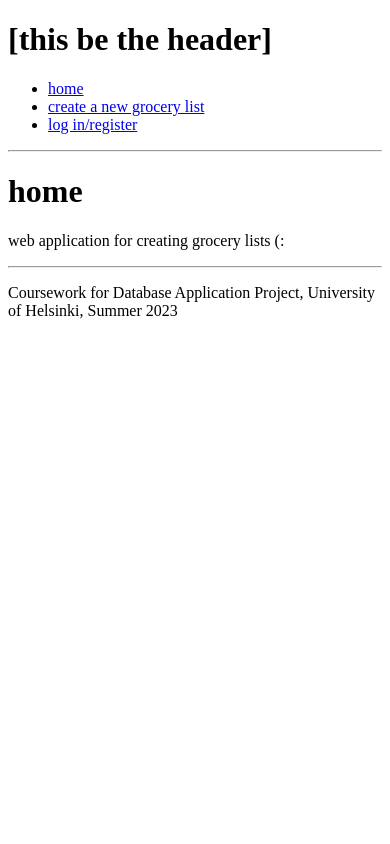
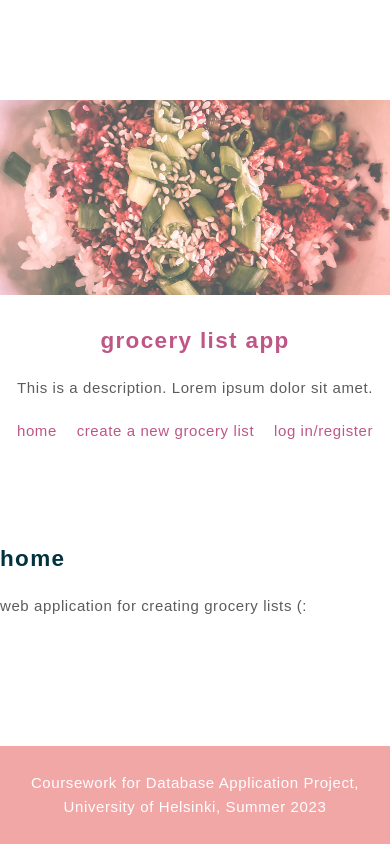
Before and after one commit to nuclearkittens/tsoha-grocery-list, a Flask app: page / in a window 390 px wide. Run offline with Flask 3, Linux system fonts and the light colour scheme; some libraries are stand-ins or nearby versions.

Commit message:
layout design

```diff
--- a/src/static/style.css
+++ b/src/static/style.css
@@ -0,0 +1,249 @@
+/* basic styling */
+
+body {
+    font-family: sans-serif;
+    font-size: 15px;
+    color: #5c5c5c;
+    background-color: #FFFFFF;
+    line-height: 160%;
+    word-wrap: break-word;
+    letter-spacing: 0.04em;
+    margin: 0;
+    padding: 0;
+    display: flex;
+    flex-direction: column;
+    align-items: center;
+    justify-content: center;
+}
+
+a {
+    color: #BF5687;
+    text-decoration: none;
+    -webkit-transition: all 0.3s;
+    -moz-transition: all 0.3s;
+    -ms-transition: all 0.3s;
+    -o-transition: all 0.3s;
+    transition: all 0.3s;
+}
+
+a:hover {
+    color: #37AEBF;
+    -webkit-transition: all 0.3s;
+    -moz-transition: all 0.3s;
+    -ms-transition: all 0.3s;
+    -o-transition: all 0.3s;
+    transition: all 0.3s;
+}
+
+h1,
+h2,
+h3,
+h4,
+h5,
+.title {
+    color: #013240;
+    letter-spacing: 0.06em;
+    line-height: 145%;
+    font-weight: bold;
+}
+
+h1,
+.title {
+    font-size: 1.5em;
+}
+
+h2 {
+    font-size: 1.3em;
+}
+
+h3 {
+    font-size: 1.25em;
+}
+
+h4 {
+    font-size: 1.1em;
+}
+
+h5 {
+    font-size: 1em;
+}
+
+small {
+    font-size: 0.9em;
+}
+
+big {
+    font-size: 1.1em;
+}
+
+/* sidebar */
+
+#sidebar {
+    width: 250px;
+    position: fixed;
+    top: 100px;
+    text-align: center;
+}
+
+#side-img {
+    width: 100%;
+    height: auto;
+    margin-bottom: 1.5em;
+}
+
+#description,
+nav {
+    margin-top: 1.25em;
+}
+
+nav a {
+    margin: auto 0.5em;
+}
+
+/* main */
+
+main {
+    position: relative;
+    width: 1040px;
+    margin: 10%;
+}
+
+section {
+    position: relative;
+    width: 600px;
+    margin-left: 300px;
+    margin-top: 50px;
+    margin-bottom: 100px;
+}
+
+footer {
+    background-color: #F2A7A7;
+    color: #FFFFFF;
+    text-align: center;
+    padding: 10px;
+    position: fixed;
+    bottom: 0;
+    width: 100%;
+}
+
+/* forms */
+
+input[type="text"],
+input[type="number"] {
+    font-family: sans-serif;
+    font-size: 14px;
+    color: #333333;
+    padding: 8px;
+    border: 1px solid #CCCCCC;
+    border-radius: 4px;
+    background-color: #FFFFFF;
+    margin-bottom: 8px;
+}
+
+input[type="text"]:focus {
+    outline: none;
+    border-color: #37AEBF;
+    box-shadow: 0 0 3px #37AEBF;
+}
+
+input[type="number"]:focus {
+    outline: none;
+    border-color: #37AEBF;
+    box-shadow: 0 0 3px #37AEBF;
+}
+
+input[type="number"],
+input[type="text"][name="uom[]"] {
+    width: 40px;
+}
+
+input[type="text"][name="item_name[]"],
+input[type="text"][name="category[]"] {
+    width: 155px;
+}
+
+button[type="button"],
+button[type="submit"] {
+    background-color: #37AEBF;
+    color: #FFFFFF;
+    padding: 8px 8px;
+    margin-bottom: 8px;
+    border: none;
+    border-radius: 4px;
+    font-size: 14px;
+    cursor: pointer;
+}
+
+button[type="button"]:hover,
+button[type="submit"]:hover {
+    background-color: #013240;
+}
+
+select {
+    font-family: sans-serif;
+    font-size: 14px;
+    color: #333333;
+    padding: 8px;
+    margin-bottom: 8px;
+    border: 1px solid #CCCCCC;
+    border-radius: 4px;
+    background-color: #FFFFFF;
+    appearance: none;
+    -webkit-appearance: none;
+    -moz-appearance: none;
+}
+
+select:focus {
+    outline: none;
+    border-color: #37AEBF;
+    box-shadow: 0 0 3px #37AEBF;
+}
+
+input[type="checkbox"] {
+    appearance: none;
+    -webkit-appearance: none;
+    -moz-appearance: none;
+    width: 20px;
+    height: 20px;
+    border: 1px solid #CCCCCC;
+    border-radius: 4px;
+    outline: none;
+    cursor: pointer;
+    transition: background-color 0.3s;
+}
+
+input[type="checkbox"]:checked {
+    background-color: #37AEBF;
+    border-color: #37AEBF;
+}
+
+.checkbox-label {
+    vertical-align: middle;
+}
+
+/* responsiveness */
+
+@media only screen and (max-width: 900px) {
+    main {
+        width: 720px;
+    }
+
+    #sidebar {
+        position: relative;
+        margin: 100px auto;
+        width: 100%;
+        top: auto;
+    }
+
+    section {
+        margin-left: 0;
+    }
+}
+
+@media only screen and (max-width: 720px) {
+
+    main,
+    section {
+        width: 80vw;
+    }
+}
--- a/src/templates/layout.html
+++ b/src/templates/layout.html
@@ -1,28 +1,32 @@
 <!DOCTYPE html>
+<link rel="stylesheet" href="/static/style.css">
+<meta name="viewport" content="width=device-width, initial-scale=1.0">
 <html>
     <head>
         <title>grocery list app – {% block title %} {% endblock %}</title>
         {% block script %} {% endblock %}
     </head>
     <body>
-        <header>
-            <h1>[this be the header]</h1>
-        </header>
-        <nav class="menu">
-            <ul>
-                <li><a href="{{ url_for('index') }}">home</a></li>
-                <li><a href="{{ url_for('new_list') }}">create a new grocery list</a></li>
-                {% if session.user_id %}
-                <li><a href="{{ url_for('profile', username=session.username) }}">my grocery lists</a></li>
-                <li><a href="{{ url_for('logout') }}">log out {{ session.username }}</a></li>
-                {% else %}
-                <li><a href="{{ url_for('login') }}">log in/register</a></li>
-                {% endif %}
-            </ul>
-        </nav>
-        <hr>
-        {% block content %} {% endblock %}
-        <hr>
+        <div class="container">
+            <aside id="sidebar">
+                <img src="/static/food.jpeg" id="side-img" alt="tofu dish"/></a>
+                <div class="title"><a href="/">grocery list app</a></div>
+                <div id="description">This is a description. Lorem ipsum dolor sit amet.</div>
+                <nav>
+                    <a href="{{ url_for('index') }}">home</a>
+                    <a href="{{ url_for('new_list') }}">create a new grocery list</a>
+                    {% if session.user_id %}
+                    <a href="{{ url_for('profile', username=session.username) }}">my grocery lists</a>
+                    <a href="{{ url_for('logout') }}">log out {{ session.username }}</a>
+                    {% else %}
+                    <a href="{{ url_for('login') }}">log in/register</a>
+                    {% endif %}
+                </nav>
+            </aside>
+            <section>
+                {% block content %}{% endblock %}
+            </section>
+        </div>
         <footer>
             <p>Coursework for Database Application Project, University of Helsinki, Summer 2023</p>
         </footer>
```
Also changed, not shown: src/static/food.jpeg (added).
